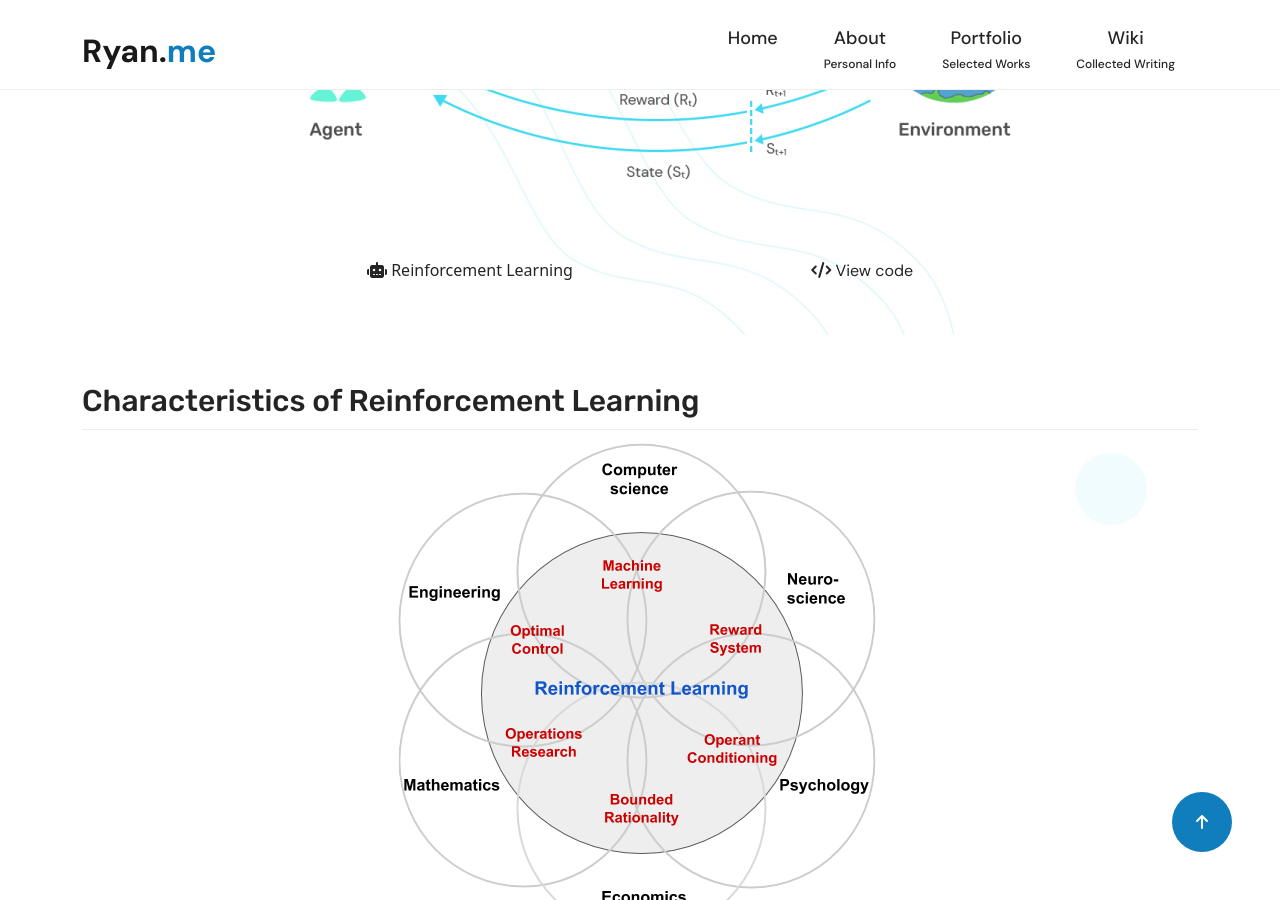
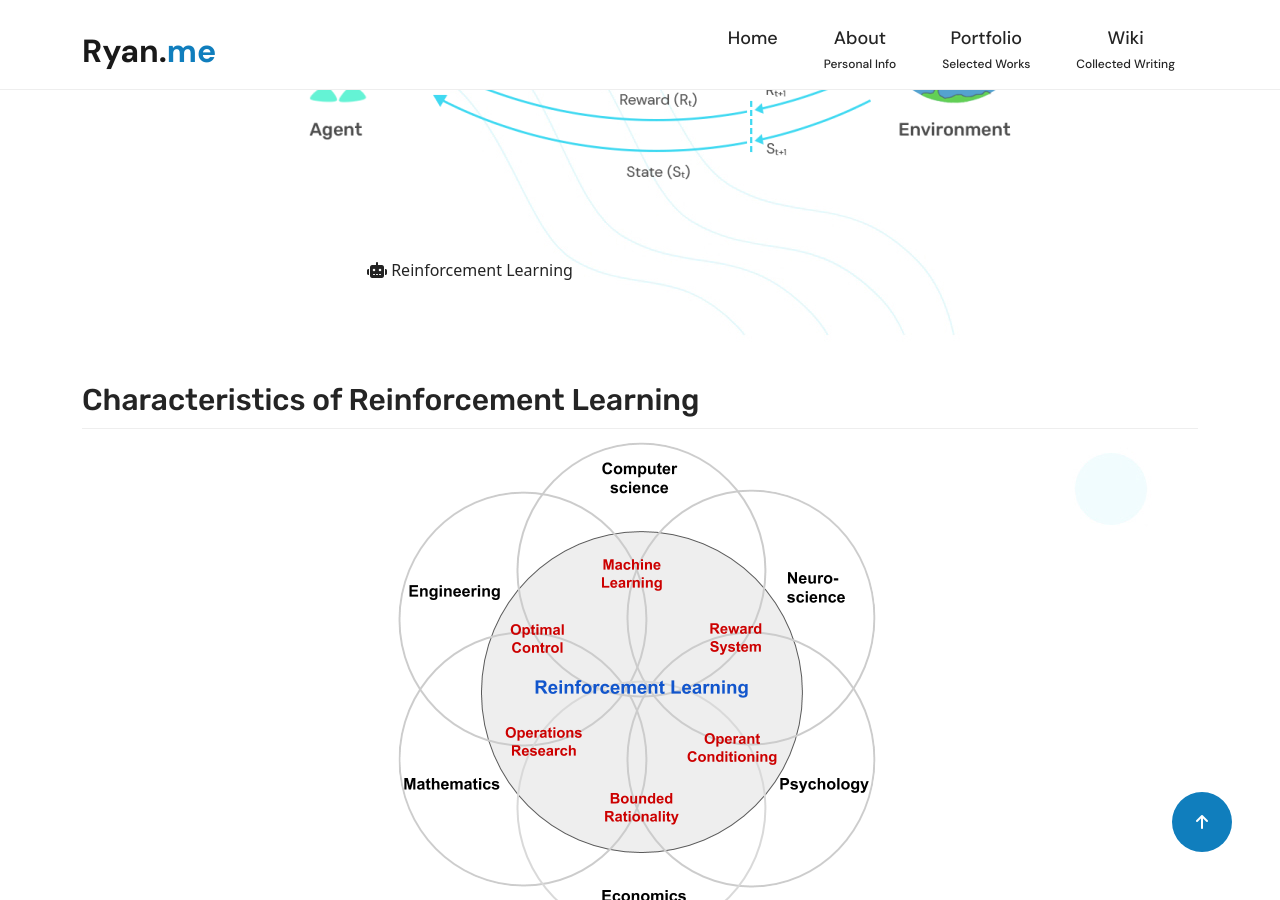
Before and after one commit to Achronus/achronus.github.io, a Jekyll site: the page built from _wiki_articles/what_is_rl.html, in a window 1280 px wide and 900 px high, scrolled down 530 px. Built offline with Jekyll 4.4.1, drawn with Linux system fonts in a browser that asks for light colours; nearby versions of some CDN libraries.

Commit message:
View code logic fix

```diff
--- a/_includes/single-header.html
+++ b/_includes/single-header.html
@@ -18,7 +18,7 @@
                 {%- endfor -%}
             {%- endfor -%}
         </div><!-- col -->
-        {%- if page.github_url != '' -%}
+        {%- if page.github_url -%}
             <div class="code col-12 col-sm-auto col-lg-2 mt-3 mt-sm-5 text-center text-sm-end">
                 <a href="{{ page.github_url }}">
                     <i class="fa-solid fa-code"></i>
```
